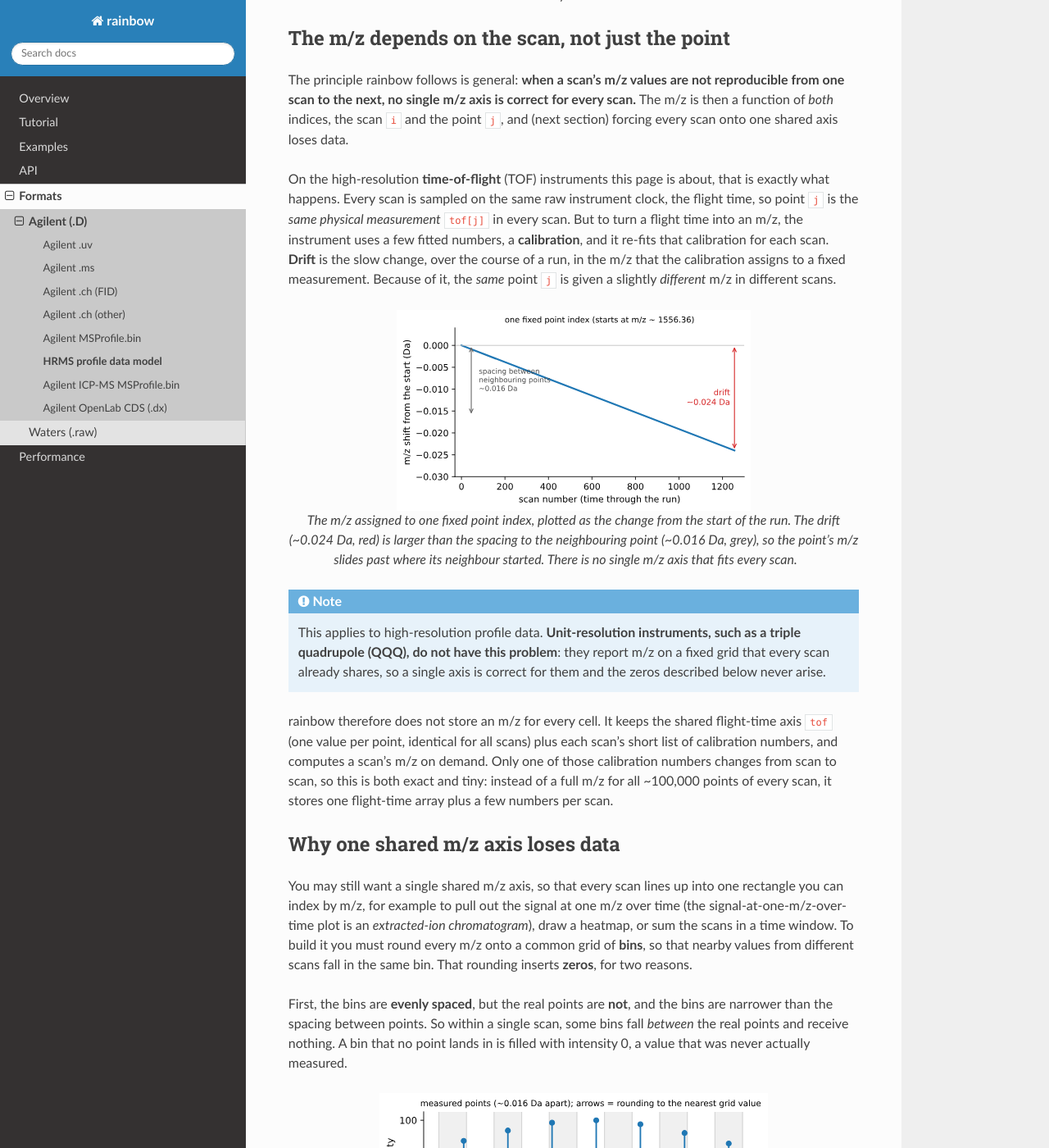
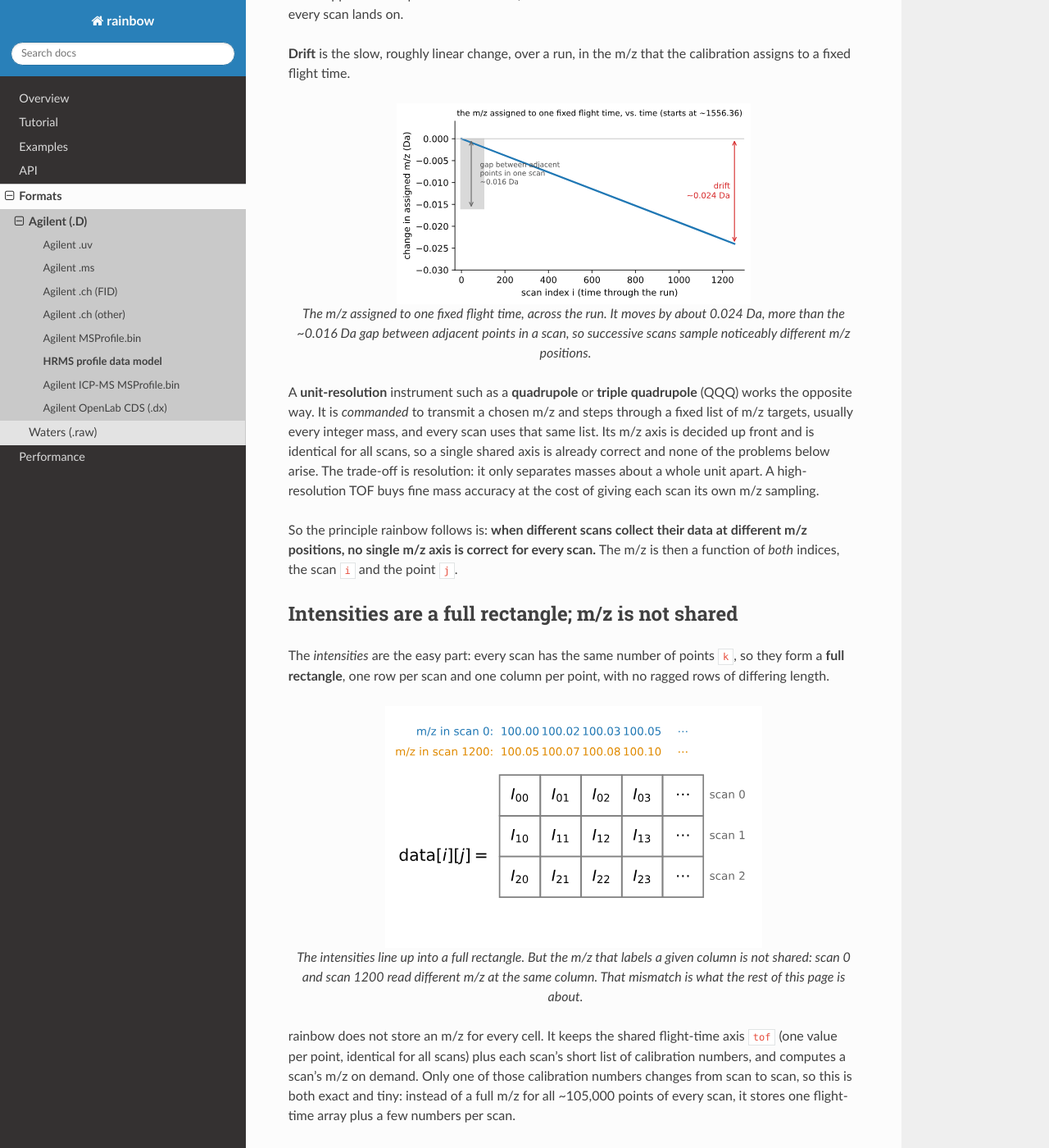
Before and after one commit to evanyeyeye/rainbow, a Sphinx documentation site: the page built from docs/source/agilent/hrms_data_model.rst, in a window 1280 px wide and 1400 px high, scrolled down 1096 px. Shown: the whole window at 82% size. Built offline with Sphinx 7.4.7 and the Read the Docs theme 3.1.0, drawn with Linux system fonts in a browser that asks for light colours; some of the changed text lies outside the part shown.

Commit message:
docs: restructure HRMS page after third review (instrument story, one-cause zeros)
A deeper review (and a check against rainbow/_binning.py) found conceptual
errors, not just wording:

- The zeros had TWO stated causes; there is only ONE. binning keeps only bins
  some scan occupies, so within-scan gaps produce no output zeros. Zeros arise
  solely because drift makes different scans occupy different bins, so the
  union exceeds any one scan and each reads 0 where only others landed. Rewrote
  the section and redrew the figure to show the cross-scan union (not a single
  scan).
- Reframed 'a point's m/z changes' to the correct 'different scans sample at
  different m/z positions' (100 Da is always 100 Da).
- Moved the instrument explanation into the narrative: what a TOF does, why it
  yields a per-scan m/z, and why a unit-resolution quadrupole (QQQ) does not,
  instead of a stuck-on note.
- The data-rectangle figure now earns its place: it shows the intensities are a
  full (non-ragged) rectangle while the per-column m/z differs between scans.
- Fixed 'points fall between bins' (impossible) to empty bins between occupied
  ones; promoted profile-vs-centroid; defined drift in one sentence; relabelled
  the drift figure to 'm/z assigned to a fixed flight time'; renamed df ->
  profile; reconciled the 100k/105k point counts.

Co-Authored-By: Claude Opus 4.8 (1M context) <noreply@anthropic.com>

```diff
--- a/docs/source/agilent/figures/make_figures.py
+++ b/docs/source/agilent/figures/make_figures.py
@@ -18,7 +18,7 @@ import matplotlib.pyplot as plt
 from matplotlib.patches import Rectangle
 
 HERE = os.path.dirname(os.path.abspath(__file__))
-BLUE, RED = "#1f77b4", "#d62728"
+BLUE, ORANGE, RED = "#1f77b4", "#e08a00", "#d62728"
 
 
 def _save(fig, name):
@@ -27,55 +27,70 @@ def _save(fig, name):
 
 
 def data_rectangle():
-    """ The intensities form a clean (scans x points) rectangle. """
-    fig, ax = plt.subplots(figsize=(5.0, 2.2))
+    """ Intensities form a full rectangle, but the m/z labelling each column is
+    not shared across scans. """
+    fig, ax = plt.subplots(figsize=(6.4, 2.9))
     ncol, nrow = 5, 3
+    mz_early = ["100.00", "100.02", "100.03", "100.05", r"$\cdots$"]
+    mz_late = ["100.05", "100.07", "100.08", "100.10", r"$\cdots$"]
+
+    # Two m/z header strips: the same columns are labelled differently per scan.
+    for c in range(ncol):
+        ax.text(c + 0.5, 2.05, mz_early[c], ha="center", va="center",
+                fontsize=8, color=BLUE)
+        ax.text(c + 0.5, 1.55, mz_late[c], ha="center", va="center",
+                fontsize=8, color=ORANGE)
+    ax.text(-0.15, 2.05, "m/z in scan 0:", ha="right", va="center",
+            fontsize=8, color=BLUE)
+    ax.text(-0.15, 1.55, "m/z in scan 1200:", ha="right", va="center",
+            fontsize=8, color=ORANGE)
+    ax.annotate("point index j", xy=(ncol, 2.5), xytext=(0, 2.5),
+                ha="left", va="center", fontsize=9,
+                arrowprops=dict(arrowstyle="->", color="0.3"))
+
+    # The intensity rectangle (every row the same width: a full, non-ragged grid).
     for r in range(nrow):
         for c in range(ncol):
             ax.add_patch(Rectangle((c, -r), 1, 1, fill=False, edgecolor="0.5"))
             txt = r"$\cdots$" if c == ncol - 1 else f"$I_{{{r}{c}}}$"
             ax.text(c + 0.5, -r + 0.5, txt, ha="center", va="center",
                     fontsize=11)
-    ax.annotate("point index j", xy=(ncol, 1.2), xytext=(0, 1.2),
-                ha="left", va="center", fontsize=9,
-                arrowprops=dict(arrowstyle="->", color="0.3"))
-    ax.annotate("scan index i", xy=(-0.4, -nrow + 1), xytext=(-0.4, 1),
-                ha="center", va="bottom", rotation=90, fontsize=9,
-                arrowprops=dict(arrowstyle="->", color="0.3"))
-    ax.text(ncol / 2, -nrow - 0.3,
-            r"each cell is one intensity, $\mathrm{data}[i][j]$",
-            ha="center", va="top", fontsize=9)
-    ax.set_xlim(-1.0, ncol + 0.2)
-    ax.set_ylim(-nrow - 0.8, 1.6)
+        ax.text(ncol + 0.15, -r + 0.5, f"scan {r}", ha="left", va="center",
+                fontsize=8, color="0.4")
+    ax.text(-0.2, -nrow / 2.0 + 0.5, r"$\mathrm{data}[i][j] =$",
+            ha="right", va="center", fontsize=12)
+
+    ax.set_xlim(-2.0, ncol + 1.2)
+    ax.set_ylim(-nrow + 0.0, 2.45)
     ax.set_aspect("equal")
     ax.axis("off")
     _save(fig, "data_rectangle.svg")
 
 
 def mz_drift():
-    """ The m/z assigned to a fixed point index drifts across the run, by more
-    than the spacing between neighbouring points. Plotted as a change from the
-    start, to avoid an unreadable axis offset. """
+    """ The m/z the calibration assigns to one fixed flight time drifts,
+    roughly linearly, over the run. """
     fig, ax = plt.subplots(figsize=(5.8, 3.0))
     scans = np.arange(0, 1256)
     drift = -0.024 * (scans / scans.max())          # shift from the start
     ax.plot(scans, drift, color=BLUE, lw=2)
     ax.axhline(0, color="0.75", lw=0.8)
 
-    # Right: total drift over the run.
     ax.annotate("", xy=(1255, drift[-1]), xytext=(1255, 0),
                 arrowprops=dict(arrowstyle="<->", color=RED))
     ax.text(1235, drift[-1] / 2, "drift\n~0.024 Da",
             color=RED, ha="right", va="center", fontsize=9)
-    # Left: the spacing to the neighbouring point, for comparison.
+    # The gap between adjacent points in one scan, for comparison.
+    ax.axhspan(-0.016, 0, xmin=0.02, xmax=0.10, color="0.85", zorder=0)
     ax.annotate("", xy=(45, -0.016), xytext=(45, 0),
                 arrowprops=dict(arrowstyle="<->", color="0.4"))
-    ax.text(80, -0.008, "spacing between\nneighbouring points\n~0.016 Da",
+    ax.text(85, -0.008, "gap between adjacent\npoints in one scan\n~0.016 Da",
             color="0.3", ha="left", va="center", fontsize=8)
 
-    ax.set_xlabel("scan number (time through the run)")
-    ax.set_ylabel("m/z shift from the start (Da)")
-    ax.set_title("one fixed point index (starts at m/z ~ 1556.36)", fontsize=9)
+    ax.set_xlabel("scan index i (time through the run)")
+    ax.set_ylabel("change in assigned m/z (Da)")
+    ax.set_title("the m/z assigned to one fixed flight time, vs. time "
+                 "(starts at ~1556.36)", fontsize=9)
     ax.set_ylim(-0.030, 0.004)
     ax.set_xlim(-30, 1300)
     ax.spines[["top", "right"]].set_visible(False)
@@ -83,61 +98,67 @@ def mz_drift():
 
 
 def shared_grid_zeros():
-    """ Binning one scan's real points onto a uniform grid: each point rounds to
-    its nearest bin, and bins that receive no point become inserted zeros. """
+    """ Two scans sample at slightly different m/z (drift), so they occupy
+    different bins. The shared axis is the union, and each scan reads 0 in the
+    bins only the other scan filled. """
     fig, (ax1, ax2) = plt.subplots(
-        2, 1, figsize=(6.4, 4.2), sharex=True,
-        gridspec_kw=dict(hspace=0.35))
+        2, 1, figsize=(6.6, 3.8), sharex=True,
+        gridspec_kw=dict(height_ratios=[1.0, 0.9], hspace=0.35))
 
-    base = 800.0
-    centers = np.round(base + 0.01 * np.arange(11), 2)      # 800.00 .. 800.10
+    base = 100.0
+    centers = np.round(base + 0.01 * np.arange(12), 2)        # 100.00 .. 100.11
     edges = np.round(np.append(centers - 0.005, centers[-1] + 0.005), 3)
-    pts = base + 0.004 + 0.016 * np.arange(7)               # measured points
-    inten = 45 + 55 * np.exp(-((pts - 800.05) / 0.06) ** 2)
-    snap = np.round((pts - base) / 0.01).astype(int)        # nearest bin index
-    filled = {int(s): inten[k] for k, s in enumerate(snap)}
+    a = base + 0.004 + 0.016 * np.arange(7)                   # scan A positions
+    b = a + 0.006                                            # scan B (drifted)
+    bins_a = sorted(set(np.round((a - base) / 0.01).astype(int)))
+    bins_b = sorted(set(np.round((b - base) / 0.01).astype(int)))
+    union = sorted(set(bins_a) | set(bins_b))
 
     def draw_bins(ax):
         for k in range(len(centers)):
             if k % 2 == 0:
                 ax.axvspan(edges[k], edges[k + 1], color="0.94", zorder=0)
         for e in edges:
-            ax.axvline(e, color="0.8", lw=0.7, zorder=0)
+            ax.axvline(e, color="0.82", lw=0.7, zorder=0)
 
-    # Top: the real measured points, with an arrow showing the rounding.
+    # Top: where each scan actually samples (different positions = drift).
     draw_bins(ax1)
-    ax1.vlines(pts, 0, inten, color=BLUE, lw=1.6, zorder=3)
-    ax1.scatter(pts, inten, s=28, color=BLUE, zorder=4)
-    for k, p in enumerate(pts):
-        c = centers[snap[k]]
-        if abs(p - c) > 5e-4:
-            ax1.annotate("", xy=(c, 7), xytext=(p, 7),
-                         arrowprops=dict(arrowstyle="->", color="0.45", lw=1))
-    ax1.set_ylim(0, 110)
-    ax1.set_ylabel("intensity")
-    ax1.set_title("measured points (~0.016 Da apart); arrows = rounding to the "
-                  "nearest grid value", fontsize=9)
+    ax1.scatter(a, np.full_like(a, 1.0), s=26, color=BLUE, zorder=3)
+    ax1.scatter(b, np.full_like(b, 0.5), s=26, color=ORANGE, zorder=3)
+    ax1.text(edges[0] - 0.002, 1.0, "scan A", ha="right", va="center",
+             fontsize=9, color=BLUE)
+    ax1.text(edges[0] - 0.002, 0.5, "scan B", ha="right", va="center",
+             fontsize=9, color=ORANGE)
+    ax1.set_ylim(0.1, 1.4)
+    ax1.set_yticks([])
+    ax1.set_title("the two scans sample at slightly different m/z (drift)",
+                  fontsize=9)
 
-    # Bottom: the binned result. Filled bins get the intensity; empty bins -> 0.
+    # Bottom: the shared grid = union of occupied bins; 0 where only the other
+    # scan landed.
     draw_bins(ax2)
-    for k in range(len(centers)):
-        if k in filled:
-            ax2.bar(centers[k], filled[k], width=0.0075, color=BLUE, zorder=3)
-        else:
-            ax2.scatter([centers[k]], [0], s=40, facecolors="white",
-                        edgecolors=RED, linewidths=1.5, zorder=4)
-            ax2.annotate("0", (centers[k], 0), textcoords="offset points",
-                         xytext=(0, 7), ha="center", color=RED, fontsize=9)
-    ax2.set_ylim(0, 110)
-    ax2.set_ylabel("intensity")
-    ax2.set_title("after binning onto the 0.01 Da grid: empty bins become 0 "
-                  "(red)", fontsize=9)
-    ax2.set_xlabel("m/z (Da), labelled at bin centres")
+    for row_y, occ, colour, label in (
+            (1.0, bins_a, BLUE, "scan A"), (0.5, bins_b, ORANGE, "scan B")):
+        for k in union:
+            if k in occ:
+                ax2.scatter([centers[k]], [row_y], s=30, color=colour, zorder=3)
+            else:
+                ax2.scatter([centers[k]], [row_y], s=34, facecolors="white",
+                            edgecolors=RED, linewidths=1.4, zorder=3)
+                ax2.annotate("0", (centers[k], row_y), color=RED, fontsize=8,
+                             ha="center", va="center", zorder=4)
+        ax2.text(edges[0] - 0.002, row_y, label, ha="right", va="center",
+                 fontsize=9, color=colour)
+    ax2.set_ylim(0.1, 1.4)
+    ax2.set_yticks([])
+    ax2.set_xlabel("shared m/z grid (bins, 0.01 Da)")
+    ax2.set_title("each scan reads 0 (red) in the bins only the other scan "
+                  "filled", fontsize=9)
     ax2.set_xticks(centers)
-    ax2.set_xticklabels([f"{c:.2f}" for c in centers], fontsize=8, rotation=45)
+    ax2.set_xticklabels([f"{c:.2f}" for c in centers], fontsize=7, rotation=45)
 
     for ax in (ax1, ax2):
-        ax.spines[["top", "right"]].set_visible(False)
+        ax.spines[["top", "right", "left"]].set_visible(False)
     _save(fig, "shared_grid_zeros.svg")
 
 
--- a/docs/source/agilent/hrms_data_model.rst
+++ b/docs/source/agilent/hrms_data_model.rst
@@ -4,115 +4,144 @@ HRMS Profile Data Model (m/z is per-scan)
 =========================================
 
 This page explains how **rainbow** represents high-resolution mass-spectrometry
-(HRMS) profile data, and why that representation is unusual. The byte-level
-layout of the file itself is documented separately in :ref:`MSProfile.bin <hrms>`.
+(HRMS) profile data, and why that representation is unusual. We will see (1) what
+profile data is, (2) why a high-resolution time-of-flight instrument gives every
+scan its *own* m/z sampling, and (3) why forcing all the scans onto one shared
+m/z axis loses data. The byte-level layout of the file is documented separately
+in :ref:`MSProfile.bin <hrms>`.
 
-A few terms first
------------------
+A few terms
+-----------
 
 - **Scan**: one spectrum, measured at one instant during a run. A run is a
   sequence of scans, indexed by ``i`` (``i`` increases with time).
 - **Spectrum**: a curve of **intensity** (how much signal was seen) versus
-  **m/z** (mass-to-charge ratio, the instrument's mass-like x-axis, measured in
-  daltons, ``Da``, a unit of mass).
+  **m/z** (mass-to-charge ratio, a mass-like x-axis, measured in daltons,
+  ``Da``, a unit of mass).
 - **Point index** ``j``: within one scan the measured values are a list of
   length ``k``, indexed by ``j`` from ``0`` to ``k-1``.
-- **Profile vs. centroid**: a *profile* scan stores the whole curve (~100,000
-  points), a quasi-continuous trace. A *centroid* scan stores only the handful
-  of detected peak positions, so it is short. This page is about profile data;
-  centroids are covered briefly at the end.
 
-The intensities are a clean rectangle
--------------------------------------
+Profile vs. centroid
+--------------------
 
-For profile data the intensities line up into a 2-D array: one row per scan
-``i``, one column per point ``j``.
+A scan can be stored in two forms. A **profile** scan keeps the whole measured
+curve, roughly 100,000 points (about 105,000 in the worked example below),
+sampled densely across the m/z range. A **centroid** scan keeps only the handful
+of detected peak positions, so it is short. This page is about **profile** data;
+centroids are revisited at the end.
 
-.. figure:: figures/data_rectangle.svg
-   :width: 48%
-   :align: center
+Why each scan has its own m/z
+-----------------------------
 
-   Each cell holds one intensity value, ``data[i][j]``.
+A mass spectrometer reports intensity as a function of m/z, but *how* it arrives
+at the m/z axis depends on the instrument, and that difference is the whole reason
+profile data is awkward.
 
-So the *intensities* fit a normal table. The difficulty is the m/z.
+A **time-of-flight** (TOF) instrument does not measure m/z directly. It gives
+every ion the same energy and times how long each takes to reach the detector:
+lighter ions arrive sooner, heavier ones later. So what it actually records is
+intensity at a ladder of **flight times**, fixed by the instrument clock. Flight
+time ``j`` is the *same physical measurement* in every scan, the same tick
+``tof[j]``. To convert a flight time into an m/z, the instrument applies a few
+fitted numbers, a **calibration**, and it re-fits that calibration every scan to
+track conditions such as temperature.
 
-The m/z depends on the scan, not just the point
------------------------------------------------
+Because the calibration changes slightly from scan to scan, the same flight tick
+``j`` is converted to a slightly different m/z in different scans. Stated
+carefully, this is **not** that any mass moves (a 100 Da ion is always 100 Da);
+it is that **different scans collect their data at different m/z positions**: one
+scan happens to sample near 100.00 Da, a later scan near 100.05 Da. There is no
+m/z value that every scan lands on.
 
-The principle rainbow follows is general: **when a scan's m/z values are not
-reproducible from one scan to the next, no single m/z axis is correct for every
-scan.** The m/z is then a function of *both* indices, the scan ``i`` and the
-point ``j``, and (next section) forcing every scan onto one shared axis loses
-data.
-
-On the high-resolution **time-of-flight** (TOF) instruments this page is about,
-that is exactly what happens. Every scan is sampled on the same raw instrument
-clock, the flight time, so point ``j`` is the *same physical measurement*
-``tof[j]`` in every scan. But to turn a flight time into an m/z, the instrument
-uses a few fitted numbers, a **calibration**, and it re-fits that calibration for
-each scan. **Drift** is the slow change, over the course of a run, in the m/z
-that the calibration assigns to a fixed measurement. Because of it, the *same*
-point ``j`` is given a slightly *different* m/z in different scans.
+**Drift** is the slow, roughly linear change, over a run, in the m/z that the
+calibration assigns to a fixed flight time.
 
 .. figure:: figures/mz_drift.svg
    :width: 62%
    :align: center
 
-   The m/z assigned to one fixed point index, plotted as the change from the
-   start of the run. The drift (~0.024 Da, red) is larger than the spacing to the
-   neighbouring point (~0.016 Da, grey), so the point's m/z slides past where its
-   neighbour started. There is no single m/z axis that fits every scan.
+   The m/z assigned to one fixed flight time, across the run. It moves by about
+   0.024 Da, more than the ~0.016 Da gap between adjacent points in a scan, so
+   successive scans sample noticeably different m/z positions.
 
-.. note::
+A **unit-resolution** instrument such as a **quadrupole** or **triple quadrupole**
+(QQQ) works the opposite way. It is *commanded* to transmit a chosen m/z and
+steps through a fixed list of m/z targets, usually every integer mass, and every
+scan uses that same list. Its m/z axis is decided up front and is identical for
+all scans, so a single shared axis is already correct and none of the problems
+below arise. The trade-off is resolution: it only separates masses about a whole
+unit apart. A high-resolution TOF buys fine mass accuracy at the cost of giving
+each scan its own m/z sampling.
 
-   This applies to high-resolution profile data. **Unit-resolution instruments,
-   such as a triple quadrupole (QQQ), do not have this problem**: they report m/z
-   on a fixed grid that every scan already shares, so a single axis is correct
-   for them and the zeros described below never arise.
+So the principle rainbow follows is: **when different scans collect their data at
+different m/z positions, no single m/z axis is correct for every scan.** The m/z
+is then a function of *both* indices, the scan ``i`` and the point ``j``.
 
-rainbow therefore does not store an m/z for every cell. It keeps the shared
-flight-time axis ``tof`` (one value per point, identical for all scans) plus each
-scan's short list of calibration numbers, and computes a scan's m/z on demand.
-Only one of those calibration numbers changes from scan to scan, so this is both
-exact and tiny: instead of a full m/z for all ~100,000 points of every scan, it
-stores one flight-time array plus a few numbers per scan.
+Intensities are a full rectangle; m/z is not shared
+---------------------------------------------------
+
+The *intensities* are the easy part: every scan has the same number of points
+``k``, so they form a **full rectangle**, one row per scan and one column per
+point, with no ragged rows of differing length.
+
+.. figure:: figures/data_rectangle.svg
+   :width: 66%
+   :align: center
+
+   The intensities line up into a full rectangle. But the m/z that labels a given
+   column is *not* shared: scan 0 and scan 1200 read different m/z at the same
+   column. That mismatch is what the rest of this page is about.
+
+rainbow does not store an m/z for every cell. It keeps the shared flight-time
+axis ``tof`` (one value per point, identical for all scans) plus each scan's
+short list of calibration numbers, and computes a scan's m/z on demand. Only one
+of those calibration numbers changes from scan to scan, so this is both exact and
+tiny: instead of a full m/z for all ~105,000 points of every scan, it stores one
+flight-time array plus a few numbers per scan.
 
 Why one shared m/z axis loses data
 ----------------------------------
 
 You may still want a single shared m/z axis, so that every scan lines up into one
-rectangle you can index by m/z, for example to pull out the signal at one m/z
-over time (the signal-at-one-m/z-over-time plot is an *extracted-ion
-chromatogram*), draw a heatmap, or sum the scans in a time window. To build it you
-must round every m/z onto a common grid of **bins**, so that nearby values from
-different scans fall in the same bin. That rounding inserts **zeros**, for two
-reasons.
+rectangle you can index by m/z (for example to pull out the signal at one m/z over
+time, draw a heatmap, or sum the scans in a time window). To build it, rainbow
+rounds each scan's m/z values onto a common grid of evenly spaced **bins** (0.01
+Da wide by default) and keeps **only the bins that at least one scan lands in**.
+The shared axis is the **union** of every scan's occupied bins; bins that no scan
+ever fills are not created.
 
-First, the bins are **evenly spaced**, but the real points are **not**, and the
-bins are narrower than the spacing between points. So within a single scan, some
-bins fall *between* the real points and receive nothing. A bin that no point
-lands in is filled with intensity 0, a value that was never actually measured.
+That last detail rules out the gaps *within* a single scan as a source of zeros.
+The points in one scan sit about 0.016 Da apart, wider than the 0.01 Da bins, so
+consecutive points land in **non-adjacent** bins, leaving an empty bin or two
+between them. (A point never falls "between" bins; every point lands in some bin.
+The empty bins are the ones *between* the occupied ones.) But because rainbow
+drops bins that no scan occupies, those within-scan gaps never reach the output.
+If every scan sampled the same m/z positions, the union would equal one scan's
+bins and the rectangle would have **no zeros at all**.
+
+The zeros come from one thing: **drift**. Because different scans sample at
+different m/z positions, they occupy *different* bins, and the union of all of
+them has many more bins than any single scan fills. Each scan then reads **0** in
+the bins that only *other* scans occupied.
 
 .. figure:: figures/shared_grid_zeros.svg
-   :width: 68%
+   :width: 70%
    :align: center
 
-   Binning one scan's points onto a uniform 0.01 Da grid. Top: each measured
-   point (blue) rounds to its nearest bin. Bottom: the binned result; bins that
-   received no point become inserted zeros (red).
+   Two scans sample at slightly different m/z (top), so they occupy different bins
+   of the shared grid (bottom). Each scan reads 0 (red) in the bins only the other
+   scan filled.
 
-Second, **drift** puts the same point in different bins in different scans. So the
-shared axis has to include every bin that *any* scan uses (the **union** of all
-the scans' occupied bins), which is far more bins than any single scan fills. On
-one real dataset a scan has ~105,000 points, but the union over 1256 drifting
-scans is ~249,000 bins, so any single scan is ``1 - 105,000 / 249,000``, about
-**58% zeros**.
+On one real dataset a scan has about 105,000 occupied bins, but the union over
+1256 drifting scans is about 249,000 bins, so a single scan is
+``1 - 105,000 / 249,000``, about **58% zeros**.
 
-The counter-intuitive part: a **finer** grid makes this **worse**, not better.
-Narrower bins mean fewer scans share a bin, so the union grows and the rows get
-emptier. No bin width avoids it: a coarse grid loses resolution by merging nearby
-peaks, a fine grid floods the rows with zeros. The zeros come from
-forcing one shared axis, not from the data.
+A **finer** grid makes this worse, and it is the same effect, not a new one:
+narrower bins mean a given drift more often pushes a point into a different bin
+than its counterpart in another scan, so the scans share fewer bins, the union
+grows, and the rows get emptier. No bin width escapes the trade-off; a coarse grid
+merges real peaks and a fine grid floods the rows with zeros, because the zeros
+come from forcing one axis onto scans that never shared one.
 
 How rainbow represents profile data
 -----------------------------------
@@ -141,8 +170,8 @@ lossy projection (it inserts the zeros above and merges nearby points).
 Choosing precision
 ------------------
 
-``prec`` is the number of decimal places m/z is rounded to. It is used in two
-different places that must not be confused:
+``prec`` (the number of decimal places m/z is rounded to) appears in two
+**unrelated** places, which must not be confused:
 
 .. list-table::
    :widths: 26 14 60
```
Also changed, not shown: other parts of docs/source/agilent/hrms_data_model.rst (+6 -6 lines), docs/source/agilent/figures/data_rectangle.svg, docs/source/agilent/figures/mz_drift.svg, docs/source/agilent/figures/shared_grid_zeros.svg.
